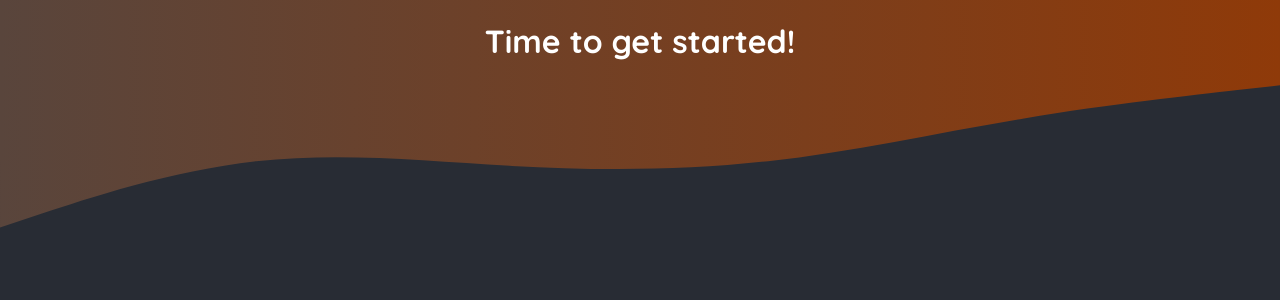
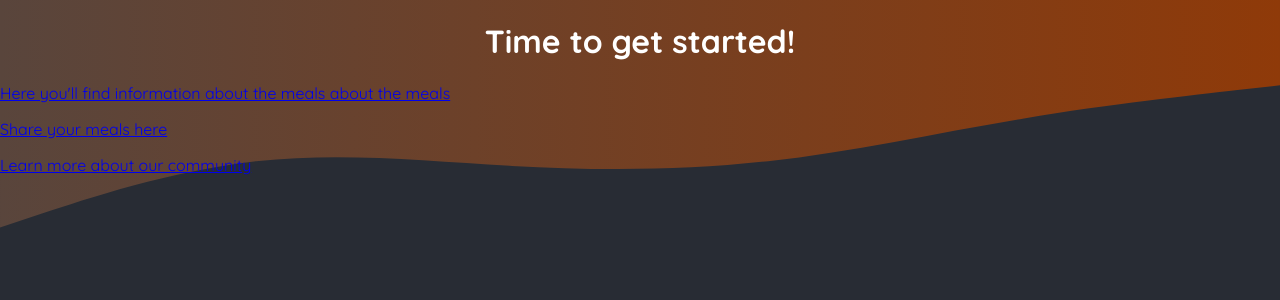
Before and after one commit to adonicristiangerman/foddies-app, a Next.js app: page / in a window 1280 px wide. Shown: the top 300 px of the page. Built offline with nearby package versions, Linux system fonts and the light colour scheme.

Commit message:
Added the meal, community, share and slug for different meals

```diff
--- a/app/page.js
+++ b/app/page.js
@@ -1,9 +1,22 @@
+import Link from "next/link";
+
 export default function Home() {
   return (
     <main>
-      <h1 style={{ color: 'white', textAlign: 'center' }}>
+      <h1 style={{ color: "white", textAlign: "center" }}>
         Time to get started!
       </h1>
+      <p>
+        <Link href="/meals">
+          Here you'll find information about the meals about the meals
+        </Link>
+      </p>
+      <p>
+        <Link href="/meals/share">Share your meals here</Link>
+      </p>
+      <p>
+        <Link href="/community">Learn more about our community</Link>
+      </p>
     </main>
   );
 }
```
Also changed, not shown: app/community/page.js (added, +8 -0 lines), app/meals/[mealSlug]/page.js (added, +7 -0 lines), app/meals/page.js (added, +8 -0 lines), app/meals/share/page.js (added, +8 -0 lines).
